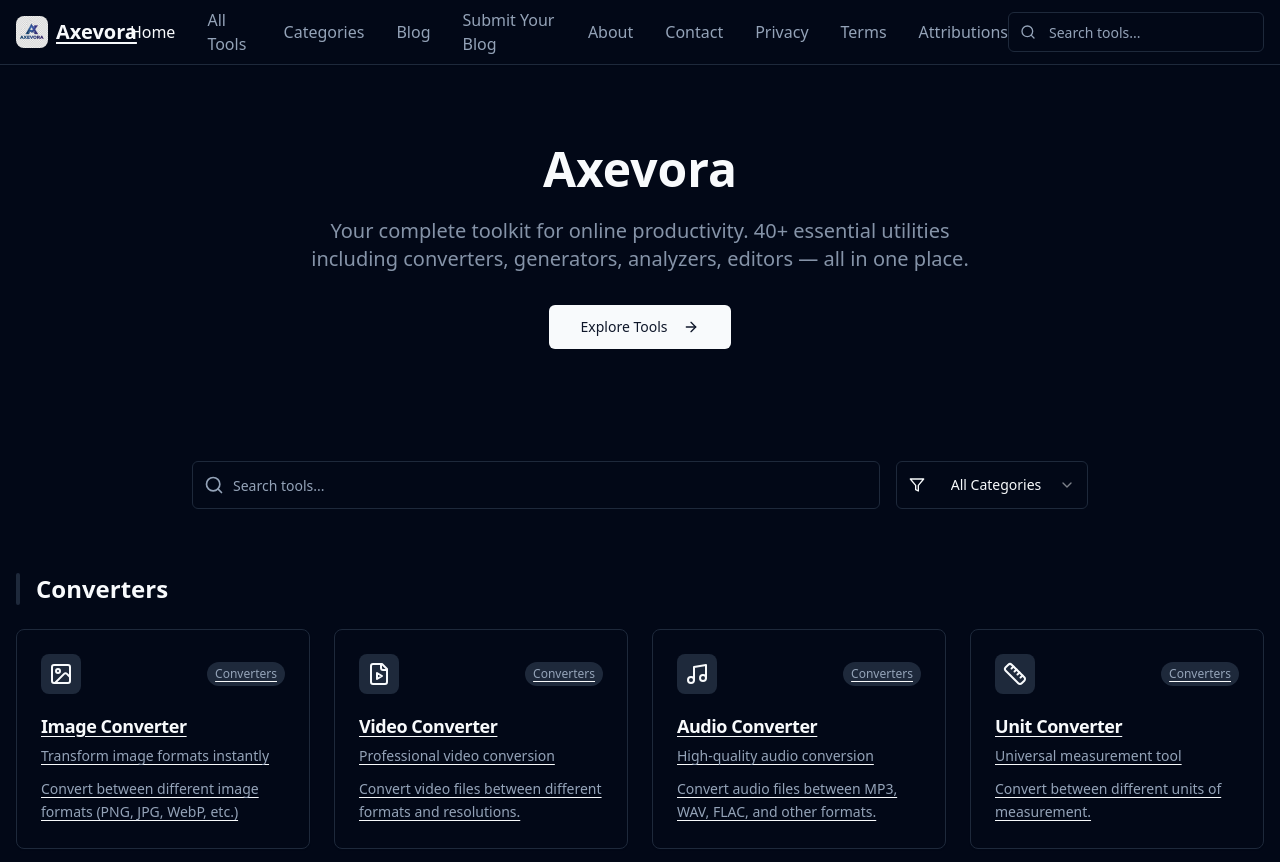
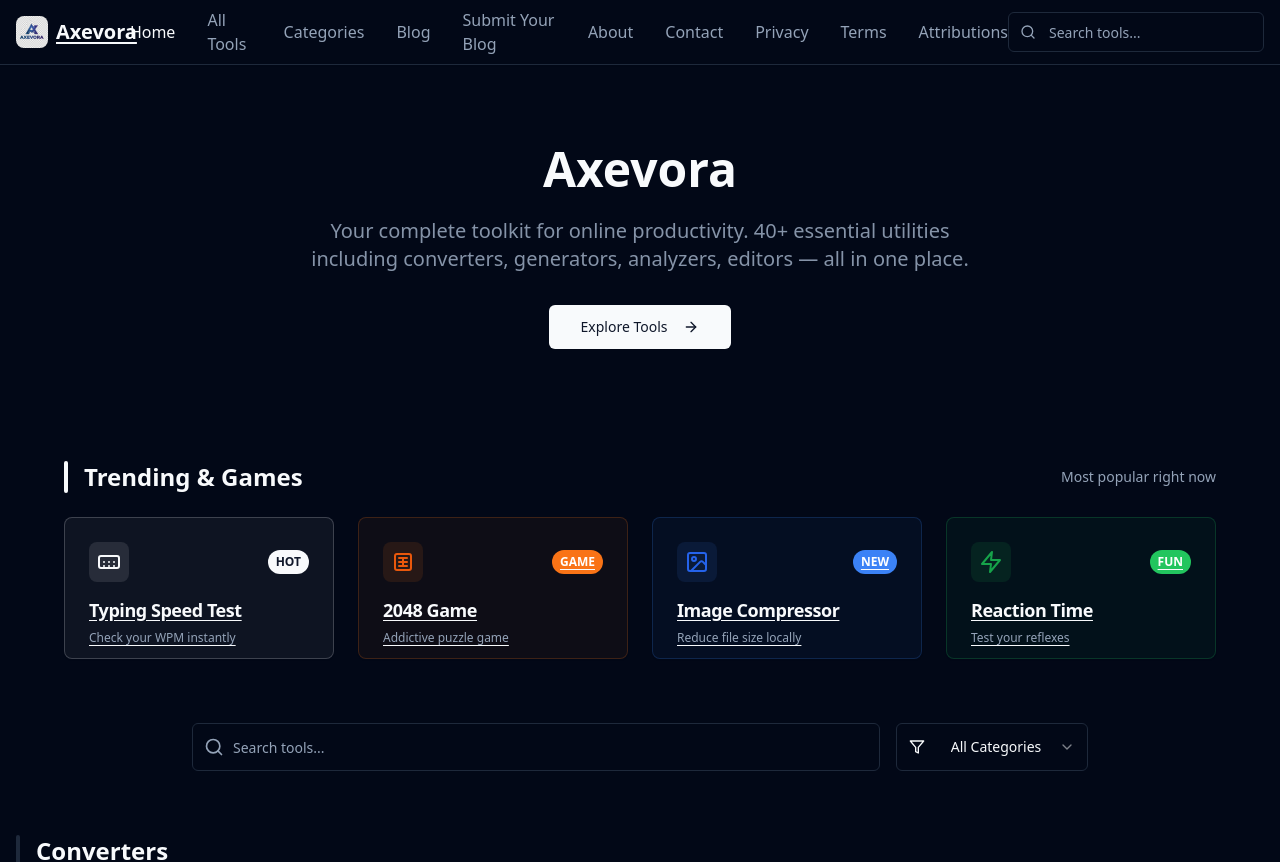
Before and after one commit to tittooin/tittoos-toolbox-hub, a React (Vite) app: page / in a window 1280 px wide. Shown: the top 862 px of the page. Built offline with nearby package versions, Linux system fonts and the light colour scheme.

Commit message:
feat: add engagement features (trending section, embed tool, dynamic related tools)

```diff
--- a/src/components/ToolTemplate.tsx
+++ b/src/components/ToolTemplate.tsx
@@ -1,10 +1,21 @@
-
-import { ReactNode, useEffect } from "react";
+import { ReactNode, useEffect, useState } from "react";
 import { useLocation } from "react-router-dom";
 import { getToolContent } from "@/data/toolContent";
-import { ArrowLeft, Star } from "lucide-react";
+import { tools } from "@/data/tools";
+import { ArrowLeft, Star, Code, Copy, Check } from "lucide-react";
 import { Link } from "react-router-dom";
 import { Card, CardContent, CardDescription, CardHeader, CardTitle } from "@/components/ui/card";
+import { Button } from "@/components/ui/button";
+import {
+  Dialog,
+  DialogContent,
+  DialogDescription,
+  DialogHeader,
+  DialogTitle,
+  DialogTrigger,
+} from "@/components/ui/dialog";
+import { Input } from "@/components/ui/input";
+import { Label } from "@/components/ui/label";
 import Header from "@/components/Header";
 import Footer from "@/components/Footer";
 import { setSEO, injectJsonLd } from "@/utils/seoUtils";
@@ -24,6 +35,7 @@
 const ToolTemplate = ({ title, description, icon: Icon, children, content, features, showContentAds = false }: ToolTemplateProps) => {
   const location = useLocation();
   const currentUrl = typeof window !== 'undefined' ? window.location.href : '';
+  const [copied, setCopied] = useState(false);
 
   useEffect(() => {
     // Generate an "attractive" description for social media
@@ -71,6 +83,26 @@
       }
     }, 'jsonld-webapp');
   }, [title, description]);
+
+  // Find related tools based on category
+  const currentToolPath = location.pathname;
+  const currentTool = tools.find(t => t.path === currentToolPath);
+
+  // Get 5 related tools from the same category, excluding current one
+  const relatedTools = currentTool
+    ? tools
+      .filter(t => t.category === currentTool.category && t.path !== currentToolPath)
+      .sort(() => 0.5 - Math.random()) // Shuffle
+      .slice(0, 5)
+    : tools.slice(0, 5); // Fallback if tool not found
+
+  const embedCode = `<iframe src="${currentUrl}" width="100%" height="600" frameborder="0" style="border:0; overflow:hidden;" allowtransparency="true"></iframe>`;
+
+  const copyEmbedCode = () => {
+    navigator.clipboard.writeText(embedCode);
+    setCopied(true);
+    setTimeout(() => setCopied(false), 2000);
+  };
 
   return (
     <div className="min-h-screen bg-background">
@@ -148,6 +180,54 @@
                   description={description}
                 />
 
+                {/* Embed Tool Feature - NEW */}
+                <Card>
+                  <CardHeader className="pb-3">
+                    <CardTitle className="text-lg flex items-center">
+                      <Code className="h-4 w-4 mr-2 text-primary" />
+                      Embed This Tool
+                    </CardTitle>
+                  </CardHeader>
+                  <CardContent>
+                    <p className="text-sm text-muted-foreground mb-4">
+                      Add this tool to your website or blog for free.
+                    </p>
+                    <Dialog>
+                      <DialogTrigger asChild>
+                        <Button variant="outline" className="w-full">
+                          <Code className="h-4 w-4 mr-2" />
+                          Get Embed Code
+                        </Button>
+                      </DialogTrigger>
+                      <DialogContent className="sm:max-w-md">
+                        <DialogHeader>
+                          <DialogTitle>Embed {title}</DialogTitle>
+                          <DialogDescription>
+                            Copy and paste this code into your website's HTML.
+                          </DialogDescription>
+                        </DialogHeader>
+                        <div className="flex items-center space-x-2">
+                          <div className="grid flex-1 gap-2">
+                            <Label htmlFor="link" className="sr-only">
+                              Link
+                            </Label>
+                            <Input
+                              id="link"
+                              defaultValue={embedCode}
+                              readOnly
+                              className="h-24 font-mono text-xs"
+                            />
+                          </div>
+                          <Button type="submit" size="sm" className="px-3" onClick={copyEmbedCode}>
+                            <span className="sr-only">Copy</span>
+                            {copied ? <Check className="h-4 w-4" /> : <Copy className="h-4 w-4" />}
+                          </Button>
+                        </div>
+                      </DialogContent>
+                    </Dialog>
+                  </CardContent>
+                </Card>
+
                 {/* Tool Info */}
                 <Card>
                   <CardHeader>
@@ -190,22 +270,22 @@
                   </Card>
                 )}
 
-                {/* Related Tools */}
+                {/* Dynamic Related Tools - NEW */}
                 <Card>
                   <CardHeader>
                     <CardTitle className="text-lg">Related Tools</CardTitle>
                   </CardHeader>
                   <CardContent>
                     <div className="space-y-2">
-                      <Link to="/tools/password-generator" className="block text-sm text-primary hover:text-accent transition-colors hover:scale-105 transform">
-                        Password Generator
-                      </Link>
-                      <Link to="/tools/qr-generator" className="block text-sm text-primary hover:text-accent transition-colors hover:scale-105 transform">
-                        QR Code Generator
-                      </Link>
-                      <Link to="/tools/color-picker" className="block text-sm text-primary hover:text-accent transition-colors hover:scale-105 transform">
-                        Color Picker
-                      </Link>
+                      {relatedTools.map(tool => (
+                        <Link
+                          key={tool.id}
+                          to={tool.path}
+                          className="block text-sm text-primary hover:text-accent transition-colors hover:scale-105 transform py-1"
+                        >
+                          {tool.name}
+                        </Link>
+                      ))}
                     </div>
                   </CardContent>
                 </Card>
--- a/src/pages/Index.tsx
+++ b/src/pages/Index.tsx
@@ -164,6 +164,84 @@
               <Button size="lg" variant="default" className="hover:scale-105 transition-all" onClick={scrollToTools}>
                 Explore Tools <ArrowRight className="ml-2 h-5 w-5" />
               </Button>
+            </div>
+          </div>
+        </section>
+
+        {/* Trending & Games Section - NEW */}
+        <section className="container mx-auto px-4 py-8">
+          <div className="max-w-6xl mx-auto">
+            <div className="flex items-center justify-between mb-6">
+              <h2 className="text-2xl font-bold text-foreground flex items-center">
+                <span className="w-1 h-8 bg-primary rounded-full mr-4"></span>
+                Trending & Games
+              </h2>
+              <span className="text-sm text-muted-foreground hidden md:inline-block">Most popular right now</span>
+            </div>
+            <div className="grid grid-cols-1 md:grid-cols-2 lg:grid-cols-4 gap-6">
+              {/* Typing Speed Test */}
+              <Link to="/tools/typing-speed-test">
+                <Card className="h-full hover:shadow-lg transition-all duration-300 hover:-translate-y-1 cursor-pointer border-primary/20 bg-primary/5">
+                  <CardHeader className="pb-3">
+                    <div className="flex items-center justify-between mb-2">
+                      <div className="p-2 bg-primary/10 rounded-lg">
+                        <svg xmlns="http://www.w3.org/2000/svg" width="24" height="24" viewBox="0 0 24 24" fill="none" stroke="currentColor" strokeWidth="2" strokeLinecap="round" strokeLinejoin="round" className="h-6 w-6 text-primary"><rect width="20" height="12" x="2" y="6" rx="2" /><path d="M12 12h.01" /><path d="M17 12h.01" /><path d="M7 12h.01" /><path d="M12 16h.01" /><path d="M17 16h.01" /><path d="M7 16h.01" /></svg>
+                      </div>
+                      <span className="text-xs px-2 py-1 bg-primary text-primary-foreground rounded-full font-bold">HOT</span>
+                    </div>
+                    <CardTitle className="text-lg">Typing Speed Test</CardTitle>
+                    <CardDescription className="text-xs">Check your WPM instantly</CardDescription>
+                  </CardHeader>
+                </Card>
+              </Link>
+
+              {/* 2048 Game */}
+              <Link to="/tools/2048-game">
+                <Card className="h-full hover:shadow-lg transition-all duration-300 hover:-translate-y-1 cursor-pointer border-orange-500/20 bg-orange-500/5">
+                  <CardHeader className="pb-3">
+                    <div className="flex items-center justify-between mb-2">
+                      <div className="p-2 bg-orange-500/10 rounded-lg">
+                        <svg xmlns="http://www.w3.org/2000/svg" width="24" height="24" viewBox="0 0 24 24" fill="none" stroke="currentColor" strokeWidth="2" strokeLinecap="round" strokeLinejoin="round" className="h-6 w-6 text-orange-600"><rect width="16" height="16" x="4" y="4" rx="2" /><path d="M8 8h8" /><path d="M8 12h8" /><path d="M8 16h8" /><path d="M12 8v8" /></svg>
+                      </div>
+                      <span className="text-xs px-2 py-1 bg-orange-500 text-white rounded-full font-bold">GAME</span>
+                    </div>
+                    <CardTitle className="text-lg">2048 Game</CardTitle>
+                    <CardDescription className="text-xs">Addictive puzzle game</CardDescription>
+                  </CardHeader>
+                </Card>
+              </Link>
+
+              {/* Image Compressor */}
+              <Link to="/tools/image-compressor">
+                <Card className="h-full hover:shadow-lg transition-all duration-300 hover:-translate-y-1 cursor-pointer border-blue-500/20 bg-blue-500/5">
+                  <CardHeader className="pb-3">
+                    <div className="flex items-center justify-between mb-2">
+                      <div className="p-2 bg-blue-500/10 rounded-lg">
+                        <svg xmlns="http://www.w3.org/2000/svg" width="24" height="24" viewBox="0 0 24 24" fill="none" stroke="currentColor" strokeWidth="2" strokeLinecap="round" strokeLinejoin="round" className="h-6 w-6 text-blue-600"><rect width="18" height="18" x="3" y="3" rx="2" ry="2" /><circle cx="9" cy="9" r="2" /><path d="m21 15-3.086-3.086a2 2 0 0 0-2.828 0L6 21" /></svg>
+                      </div>
+                      <span className="text-xs px-2 py-1 bg-blue-500 text-white rounded-full font-bold">NEW</span>
+                    </div>
+                    <CardTitle className="text-lg">Image Compressor</CardTitle>
+                    <CardDescription className="text-xs">Reduce file size locally</CardDescription>
+                  </CardHeader>
+                </Card>
+              </Link>
+
+              {/* Reaction Time */}
+              <Link to="/tools/reaction-time-test">
+                <Card className="h-full hover:shadow-lg transition-all duration-300 hover:-translate-y-1 cursor-pointer border-green-500/20 bg-green-500/5">
+                  <CardHeader className="pb-3">
+                    <div className="flex items-center justify-between mb-2">
+                      <div className="p-2 bg-green-500/10 rounded-lg">
+                        <svg xmlns="http://www.w3.org/2000/svg" width="24" height="24" viewBox="0 0 24 24" fill="none" stroke="currentColor" strokeWidth="2" strokeLinecap="round" strokeLinejoin="round" className="h-6 w-6 text-green-600"><path d="M13 2L3 14h9l-1 8 10-12h-9l1-8z" /></svg>
+                      </div>
+                      <span className="text-xs px-2 py-1 bg-green-500 text-white rounded-full font-bold">FUN</span>
+                    </div>
+                    <CardTitle className="text-lg">Reaction Time</CardTitle>
+                    <CardDescription className="text-xs">Test your reflexes</CardDescription>
+                  </CardHeader>
+                </Card>
+              </Link>
             </div>
           </div>
         </section>
```
